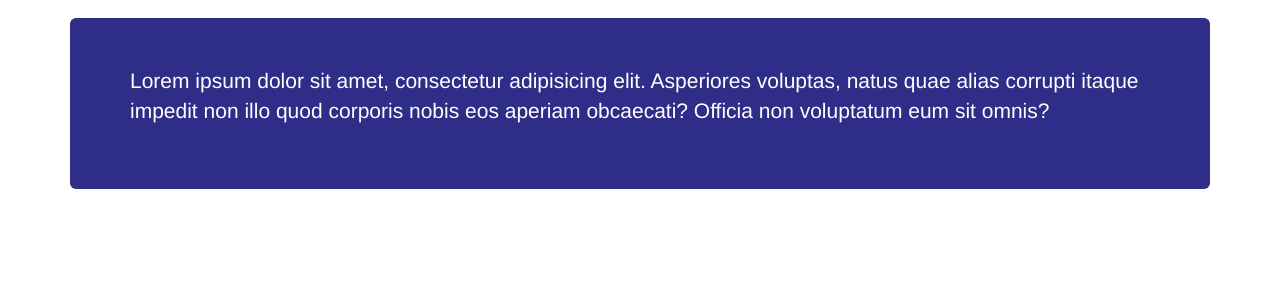
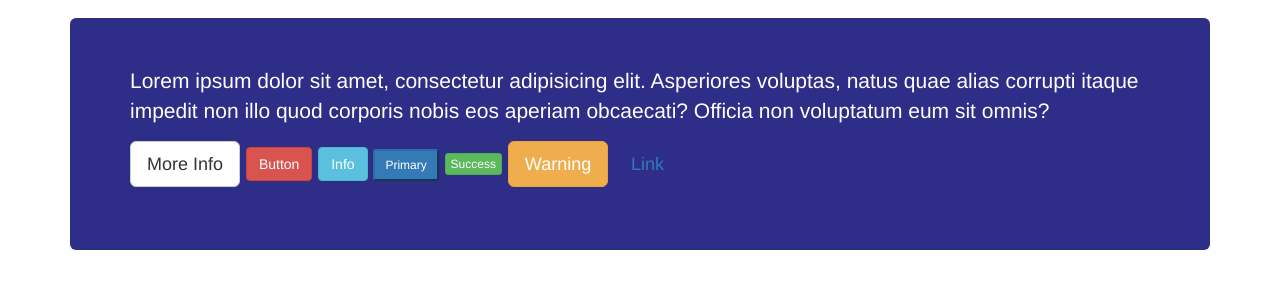
Before and after one commit to SHJoon/bootstrap-demo, a plain HTML site: page index.html in a window 1280 px wide. Shown: the part 102-390 px from the top of the page. Drawn offline with nearby package versions, Linux system fonts and the light colour scheme.

Commit message:
Different button types

```diff
--- a/index.html
+++ b/index.html
@@ -43,8 +43,22 @@
           corporis nobis eos aperiam obcaecati? Officia non voluptatum eum sit
           omnis?
         </p>
+
+        <p>
+          <!-- "role" isn't required, but it helps the readers -->
+          <a href="#" class="btn btn-default btn-lg" role="button">More Info</a>
+
+          <button type="submit" class="btn btn-danger" role="button">
+            Button
+          </button>
+
+          <input type="button" value="Info" class="btn btn-info" />
+          <button type="submit" class="btn-primary btn-sm">Primary</button>
+          <button type="submit" class="btn btn-success btn-xs">Success</button>
+          <button type="submit" class="btn btn-warning btn-lg">Warning</button>
+          <button type="submit" class="btn btn-link btn-lg">Link</button>
+        </p>
       </div>
-
     </div>
 
     <script
```
